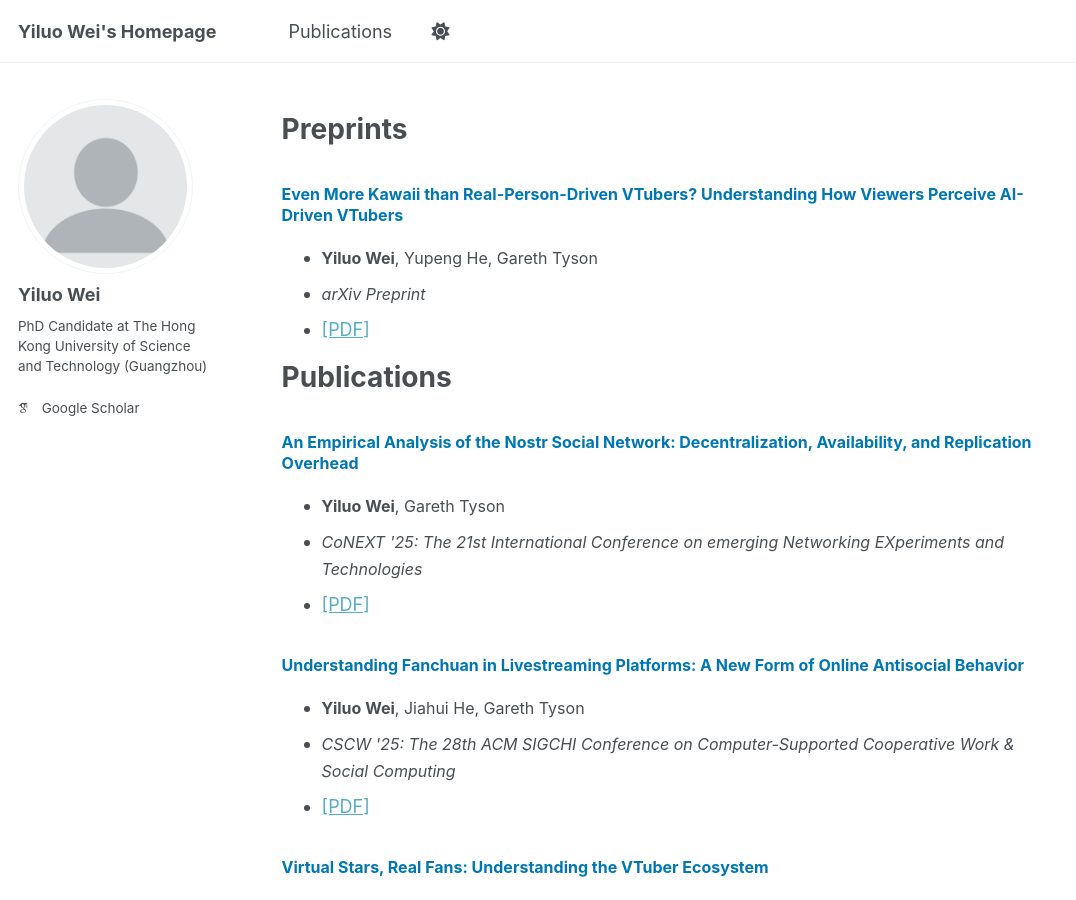
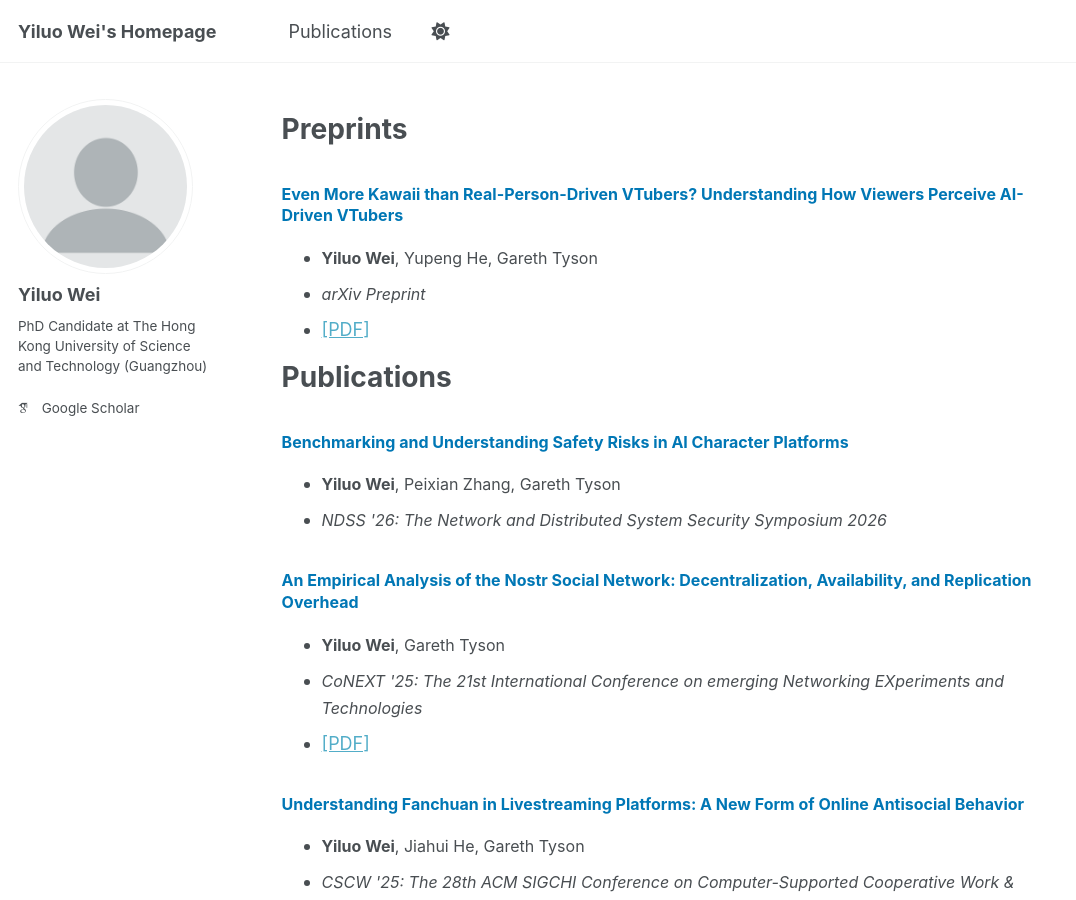
Before and after one commit to WYiluo/WYiluo.github.io, a Jekyll site: the page built from _pages/publications.md, in a window 1280 px wide and 900 px high. Shown: the whole window, without its empty margins (0-1076 px from the left). Built offline with Jekyll 4.4.1, drawn with Linux system fonts in a browser that asks for light colours; some web fonts are replaced; a script that is not in the unit is left out.

Commit message:
Add publication details for NDSS '26

```diff
--- a/_pages/publications.md
+++ b/_pages/publications.md
@@ -14,6 +14,10 @@ Preprints
 
 Publications
 ===
+
+### <font size="3"><span style="color:rgb(0, 119, 181)">Benchmarking and Understanding Safety Risks in AI Character Platforms</span></font>
+- <font size="3"><b>Yiluo Wei</b>, Peixian Zhang, Gareth Tyson</font>
+- <font size="3"><i>NDSS '26: The Network and Distributed System Security Symposium 2026</i></font>
 
 ### <font size="3"><span style="color:rgb(0, 119, 181)">An Empirical Analysis of the Nostr Social Network: Decentralization, Availability, and Replication Overhead</span></font>
 - <font size="3"><b>Yiluo Wei</b>, Gareth Tyson</font>
```
